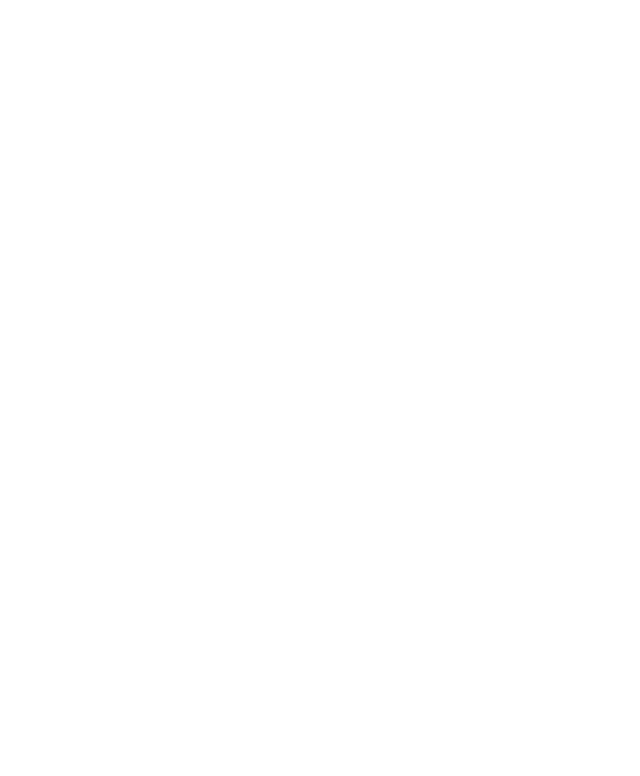
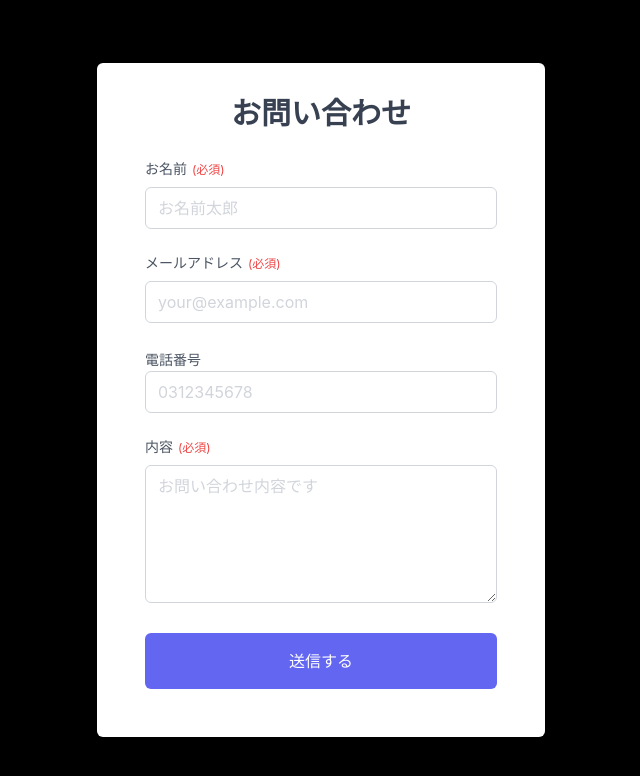
Before and after one commit to Shigeyuki-fukuda/nuxt-inquiry-form, a Nuxt app: page /inquiry in a window 1280 px wide. Before the commit this address had no page. Shown: the top 776 px of the page, without its empty margins (319-959 px from the left). Built offline with nearby package versions, Linux system fonts and the light colour scheme.

Commit message:
feat: お問い合わせページの叩き台を作成

```diff
--- /dev/null
+++ b/pages/inquiry.vue
@@ -0,0 +1,92 @@
+<template>
+  <div class="flex items-center min-h-screen bg-black">
+    <div class="container mx-auto">
+      <div class="max-w-md mx-auto my-10 bg-white p-5 rounded-md shadow-sm">
+        <div class="text-center">
+          <h1
+            class="my-3 text-3xl font-semibold text-gray-700 dark:text-gray-200"
+          >
+            お問い合わせ
+          </h1>
+        </div>
+        <div class="m-7">
+          <form>
+            <div class="mb-6">
+              <label
+                for="name"
+                class="block mb-2 text-sm text-gray-600 dark:text-gray-400"
+              >
+                お名前
+                <span class="text-xs text-red-500">(必須)</span>
+              </label>
+              <input
+                id="name"
+                type="text"
+                name="name"
+                placeholder="お名前太郎"
+                class="w-full px-3 py-2 placeholder-gray-300 border border-gray-300 rounded-md focus:outline-none focus:ring focus:ring-indigo-100 focus:border-indigo-300 dark:bg-gray-700 dark:text-white dark:placeholder-gray-500 dark:border-gray-600 dark:focus:ring-gray-900 dark:focus:border-gray-500"
+              />
+            </div>
+            <div class="mb-6">
+              <label
+                for="email"
+                class="block mb-2 text-sm text-gray-600 dark:text-gray-400"
+              >
+                メールアドレス
+                <span class="text-xs text-red-500">(必須)</span>
+              </label>
+              <input
+                id="email"
+                type="email"
+                name="email"
+                placeholder="your@example.com"
+                class="w-full px-3 py-2 placeholder-gray-300 border border-gray-300 rounded-md focus:outline-none focus:ring focus:ring-indigo-100 focus:border-indigo-300 dark:bg-gray-700 dark:text-white dark:placeholder-gray-500 dark:border-gray-600 dark:focus:ring-gray-900 dark:focus:border-gray-500"
+              />
+            </div>
+            <div class="mb-6">
+              <label
+                for="phone"
+                class="text-sm text-gray-600 dark:text-gray-400"
+              >
+                電話番号
+              </label>
+              <input
+                id="phone"
+                type="text"
+                name="phone"
+                placeholder="0312345678"
+                class="w-full px-3 py-2 placeholder-gray-300 border border-gray-300 rounded-md focus:outline-none focus:ring focus:ring-indigo-100 focus:border-indigo-300 dark:bg-gray-700 dark:text-white dark:placeholder-gray-500 dark:border-gray-600 dark:focus:ring-gray-900 dark:focus:border-gray-500"
+              />
+            </div>
+            <div class="mb-6">
+              <label
+                for="message"
+                class="block mb-2 text-sm text-gray-600 dark:text-gray-400"
+              >
+                内容
+                <span class="text-xs text-red-500">(必須)</span>
+              </label>
+              <textarea
+                id="message"
+                rows="5"
+                name="message"
+                placeholder="お問い合わせ内容です"
+                class="w-full px-3 py-2 placeholder-gray-300 border border-gray-300 rounded-md focus:outline-none focus:ring focus:ring-indigo-100 focus:border-indigo-300 dark:bg-gray-700 dark:text-white dark:placeholder-gray-500 dark:border-gray-600 dark:focus:ring-gray-900 dark:focus:border-gray-500"
+              >
+              </textarea>
+            </div>
+            <div class="mb-6">
+              <button
+                type="submit"
+                class="w-full px-3 py-4 text-white bg-indigo-500 rounded-md focus:bg-indigo-600 focus:outline-none"
+              >
+                送信する
+              </button>
+            </div>
+            <p id="result" class="text-base text-center text-gray-400"></p>
+          </form>
+        </div>
+      </div>
+    </div>
+  </div>
+</template>
```
